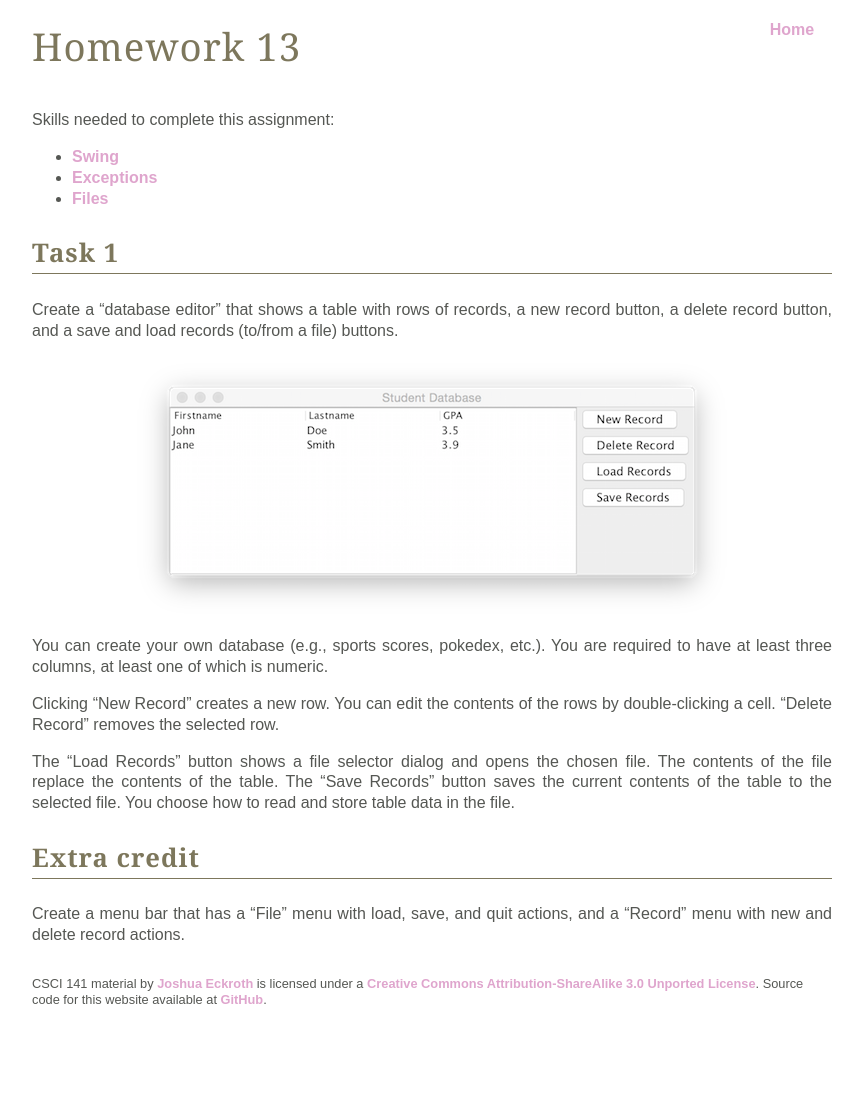
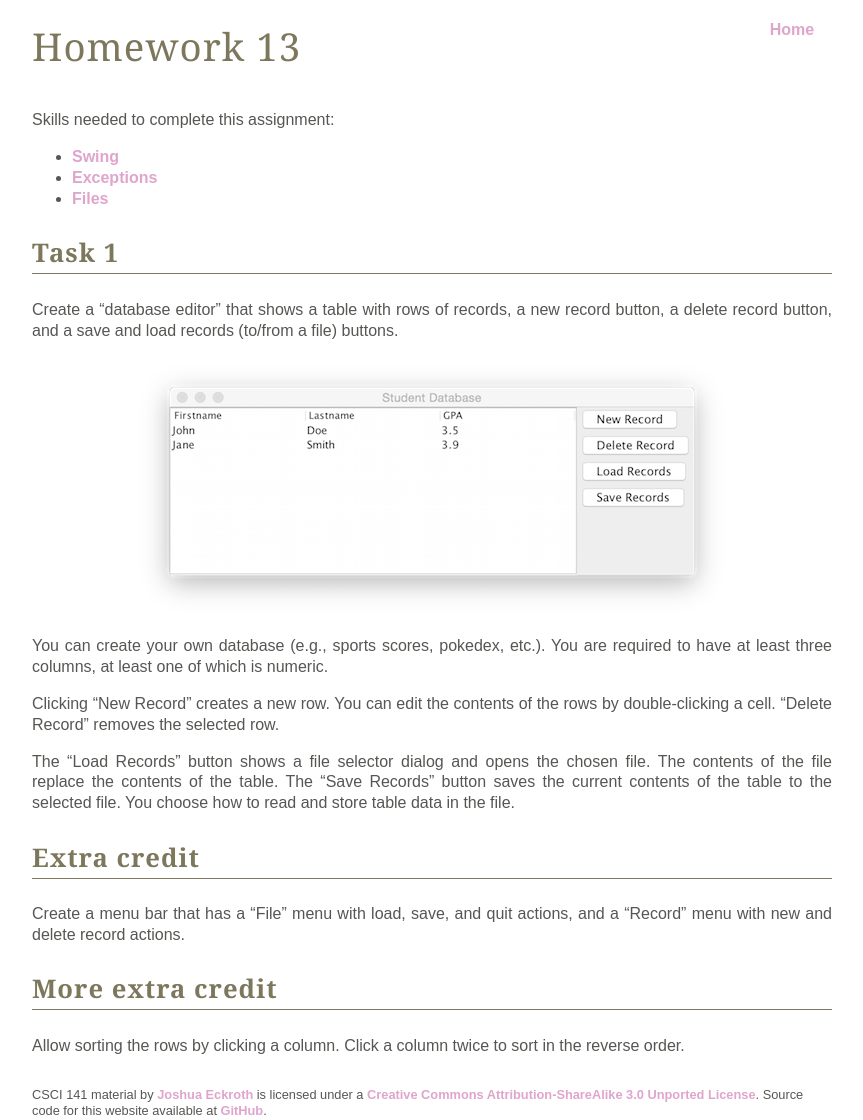
Before and after one commit to joshuaeckroth/csci141-website, a Jekyll site: the page built from homework/homework-13.markdown, in a window 1280 px wide. Shown: the whole page, without its empty margins (208-1071 px from the left). Built offline with Jekyll 4.4.1, drawn with Linux system fonts in a browser that asks for light colours; Markdown is read by kramdown in place of the engine named in the settings; before the commit the page ends 1009 px from its top, so only the background shows below that.

Commit message:
Updated HW 13 (added more e.c.)

```diff
--- a/homework/homework-13.markdown
+++ b/homework/homework-13.markdown
@@ -24,3 +24,7 @@ The "Load Records" button shows a file selector dialog and opens the chosen file
 ## Extra credit
 
 Create a menu bar that has a "File" menu with load, save, and quit actions, and a "Record" menu with new and delete record actions.
+
+## More extra credit
+
+Allow sorting the rows by clicking a column. Click a column twice to sort in the reverse order.
```
